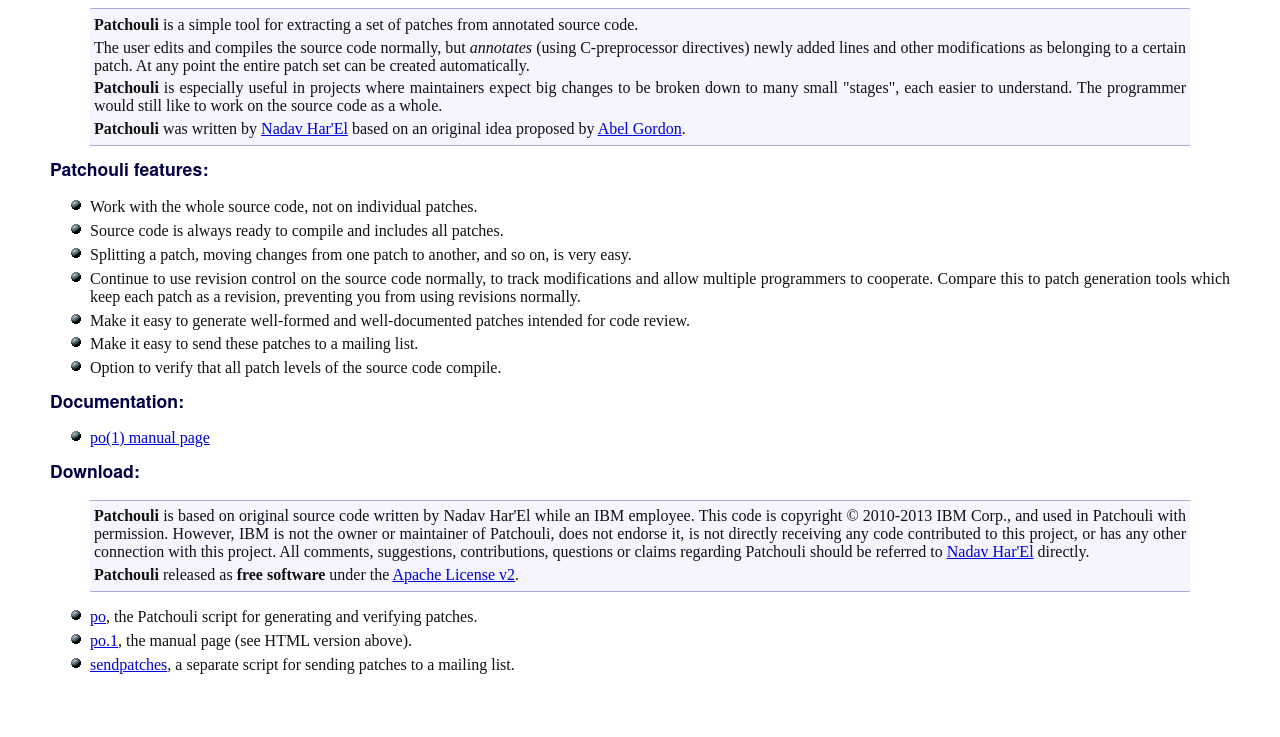
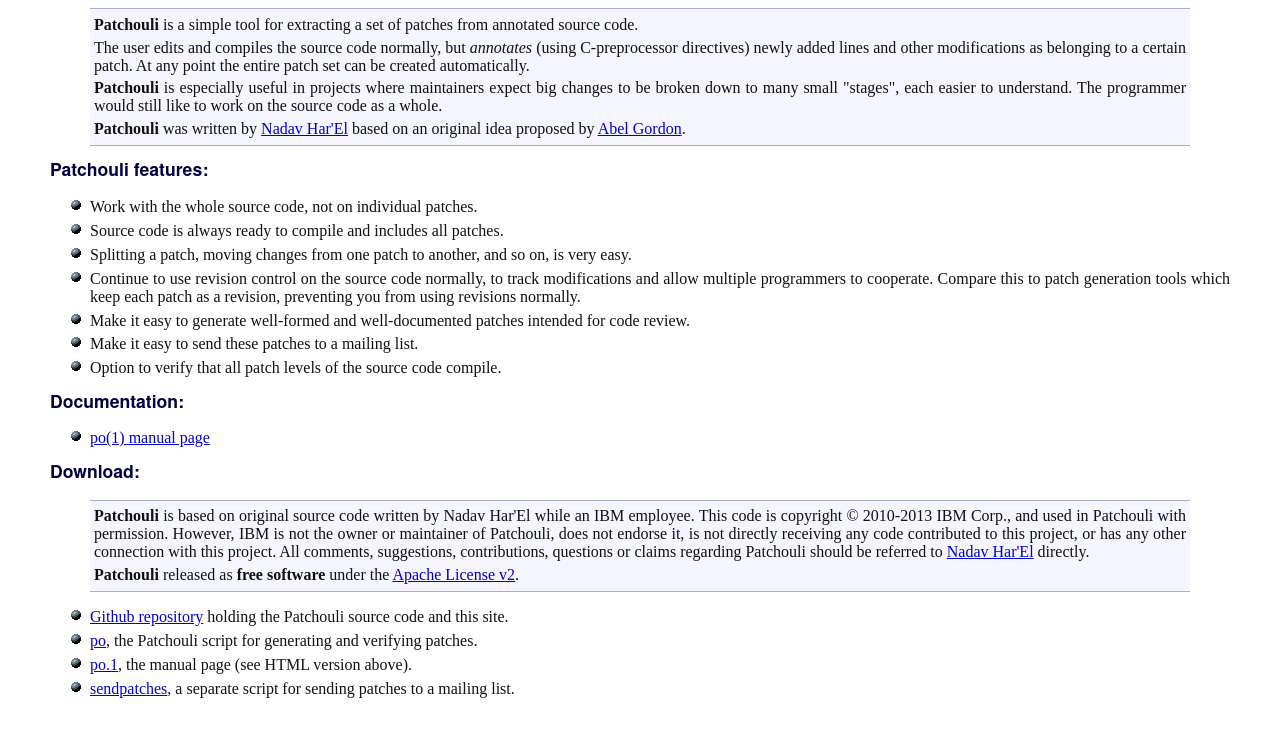
Before and after one commit to nyh/patchouli, a plain HTML site: page index.html in a window 1280 px wide. Shown: the part 109-846 px from the top of the page. Drawn offline with Linux system fonts and the light colour scheme.

Commit message:
Link from index.html back to github repository
Signed-off-by: Nadav Har'El <nyh@scylladb.com>

```diff
--- a/index.html
+++ b/index.html
@@ -62,6 +62,7 @@
 </P>
 </BLOCKQUOTE>
 <UL>
+  <LI><A HREF="https://github.com/nyh/patchouli">Github repository</A> holding the Patchouli source code and this site.
   <LI><A HREF="code/po">po</A>, the Patchouli script for generating and verifying patches.
   <LI><A HREF="code/po.1">po.1</A>, the manual page (see HTML version above).
   <LI><A HREF="code/sendpatches">sendpatches</A>, a separate script for sending patches to a mailing list.
```
